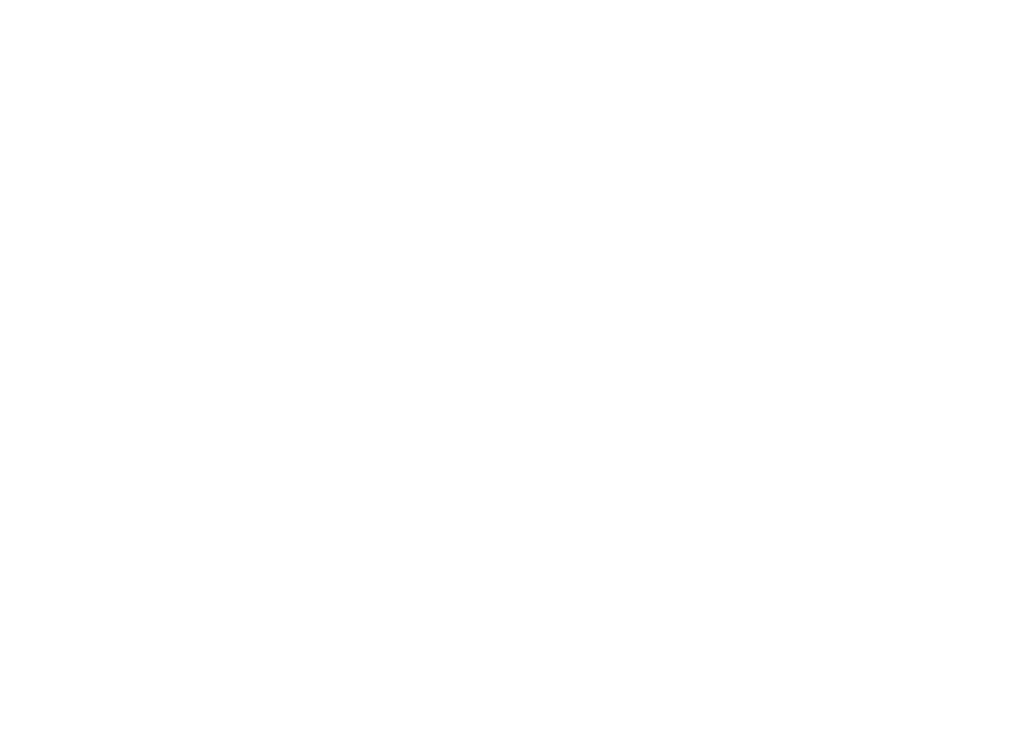
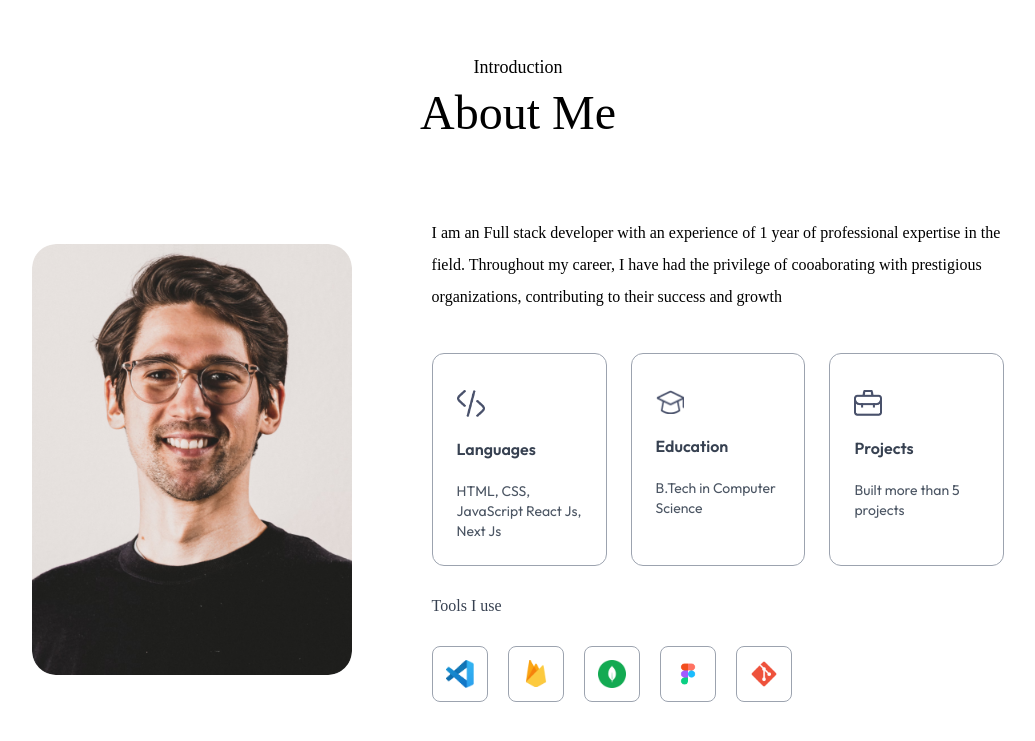
Before and after one commit to RahulNaval21/portfolio-NextJs, a Next.js app: page / in a window 1280 px wide. Shown: the part 787-1528 px from the top of the page, without its empty margins (122-1157 px from the left). Before the commit the page ends 800 px from the top, so only its background shows below. Built offline with nearby package versions, Linux system fonts and the light colour scheme; a web font is replaced by a local one.

Commit message:
About Me Section

```diff
--- /dev/null
+++ b/app/components/About.tsx
@@ -0,0 +1,45 @@
+import { assets, infoList, toolsData } from '@/assets/assets'
+import Image from 'next/image'
+import React from 'react'
+
+const About = () => {
+  return (
+    <div id='about' className='w-full px-[12%] py-10 scroll-mt-20'>
+        <h4 className='text-center mb-2 text-lg font-Ovo'>Introduction</h4>
+        <h2 className='text-center text-5xl font-Ovo'>About Me</h2>
+
+        <div className='flex w-full flex-col lg:flex-row items-center gap-20 my-20'>
+          <div className='w-64 sm:w-80 rounded-3xl max-w-none'>
+            <Image src={assets.user_image} alt='' className='w-full rounded-3xl'/>
+          </div>
+          <div className='flex-1'>
+                <p className='mb-10 max-w-2xl font-Ovo'>
+                  I am an Full stack developer with an experience of 1 year of professional expertise in the field. Throughout my career, I have had the privilege of cooaborating with prestigious organizations, contributing to their success and growth
+                </p>
+
+                <ul className='grid grid-cols-1 sm:grid-cols-3 gap-6 max-w-2xl'>
+                  {infoList.map(({icon, iconDark, title, description}, index) => (
+                    <li className='border-[0.5px] border-gray-400 rounded-xl p-6 cursor-pointer hover:bg-lightHover hover:-translate-y-1 duration-500 hover:shadow-black' key={index}>
+                      <Image src={icon} alt={title} className='w-7 mt-3'/>
+                      <h3 className='my-4 font-semibold text-gray-700'>{title}</h3>
+                      <p className='text-gray-600 text-sm'>{description}</p>
+                    </li>
+                  ))}
+                </ul>
+
+                <h4 className='my-6 text-gray-700 font-Ovo'>Tools I use</h4>
+
+                <ul className='flex items-center gap-3 sm:gap-5'>{toolsData.map((tool,index)=>(
+                  <li className='flex items-center justify-center w-12 sm:w-14 aspect-square border border-gray-400 rounded-lg cursor-pointer hover:-translate-y-1 duration-500'
+                  key={index}>
+                    <Image src={tool} alt='Tool' className='w-5 sm:w-7' />
+                  </li>
+                ))}</ul>
+          </div>
+        </div>
+    </div>
+
+  )
+}
+
+export default About
--- a/app/layout.tsx
+++ b/app/layout.tsx
@@ -23,7 +23,7 @@
   children: React.ReactNode;
 }>) {
   return (
-    <html lang="en">
+    <html lang="en" className="scroll-smooth">
       <body
         className={`${outfit.className} ${ovo.className} antialiased leading-8 overflow-x-hidden`}
       >
--- a/app/page.tsx
+++ b/app/page.tsx
@@ -1,4 +1,5 @@
 'use client'
+import About from "./components/About";
 import Header from "./components/Header";
 import Navbar from "./components/Navbar"
 
@@ -7,6 +8,7 @@
     <>
     <Navbar />
     <Header />
+    <About />
     </>
   );
 }
--- a/tailwind.config.ts
+++ b/tailwind.config.ts
@@ -9,13 +9,17 @@
   theme: {
     extend: {
       colors: {
-        lighHover: '#fcf4ff',
+        lightHover: '#fcf4ff',
         darkhover: '#2a004a',
         darkTheme: '#11001F'
       },
       fontFamily: {
         Outfit: ["OutFit", "sans-serif"],
         Ovo: ["Ovo", "serif"]
+      },
+      boxShadow: {
+        'black': '4px 4px 0 #000',
+        'white': '4px 4px 0 #fff'
       }
     },
   },
```
